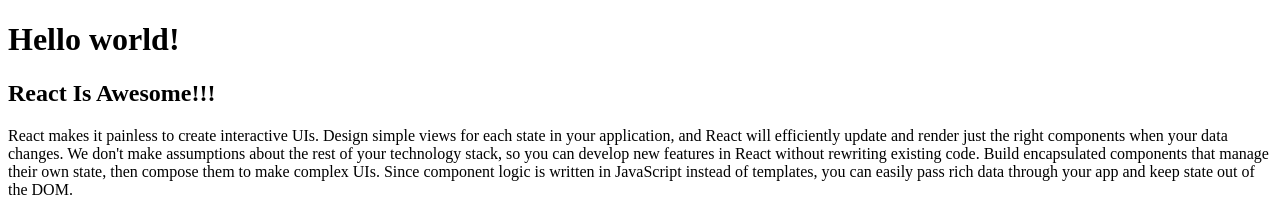
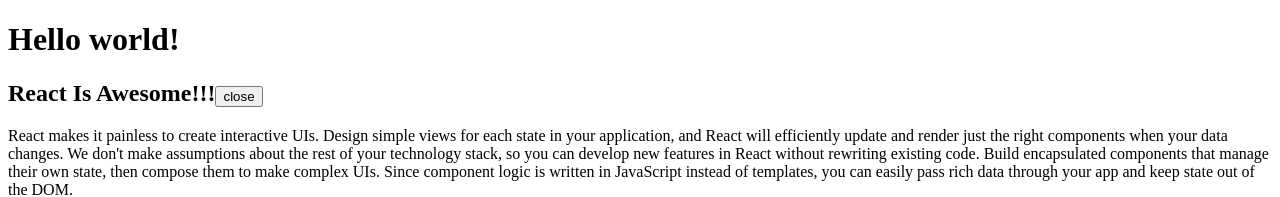
Before and after one commit to vitalii77787/FirstReactApp, a React (Create React App) app: page / in a window 1280 px wide. Shown: the top 197 px of the page. Built offline with nearby package versions, Linux system fonts and the light colour scheme.

Commit message:
OnClidk and state

```diff
--- a/src/components/Article.js
+++ b/src/components/Article.js
@@ -1,16 +1,34 @@
-import React from 'react';
-function Article(props)
-{
-    const {arcticle} = props;
-    console.log(props);
-    const body=<section>{arcticle.text}</section>
+import React, { Component } from 'react';
+
+class Article extends Component {
+
+    state = {
+        isOpen: true
+    }
+    render() {
+        const { arcticle } = this.props;
+        console.log(this.props);
+        const body = this.state.isOpen && <section>{arcticle.text}</section>
         return (
             <div>
-            <h2>{arcticle.title}</h2>
+                <h2>
+                    {arcticle.title}
+                    <button onClick={this.handlerClick}>
+                        {this.state.isOpen ? "close":"open"}
+                    </button>
+                </h2>
                 {body}
                 <h3>creation date: {(new Date(arcticle.date)).toDateString()}</h3>
             </div>
         )
     }
 
+    handlerClick=() => {
+        console.log('------','clicked');
+        this.setState({
+            isOpen: !this.state.isOpen
+        });
+    }
+}
+
 export default Article
```
Lines whose indentation alone changed are shown as unchanged.
